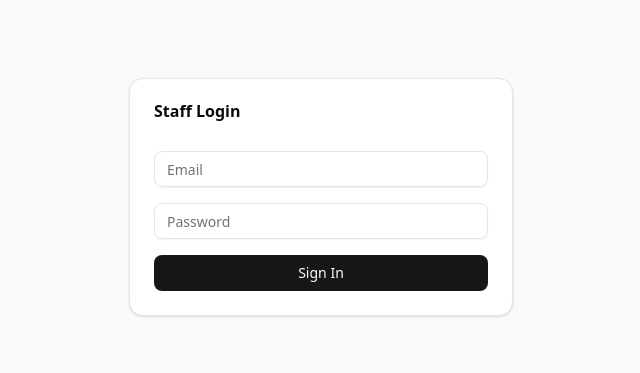
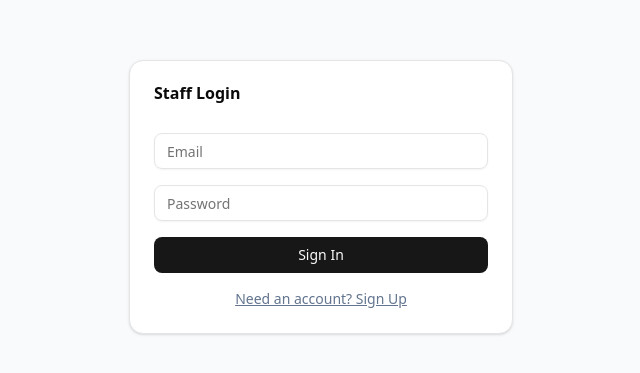
Before and after one commit to aroseros/UQMS, a Next.js app: page /login in a window 1280 px wide. Shown: the part 203-576 px from the top of the page, without its empty margins (319-959 px from the left). Built offline with nearby package versions, Linux system fonts and the light colour scheme; no server answers.

Commit message:
add sign up toggle to login

```diff
--- a/src/app/login/page.tsx
+++ b/src/app/login/page.tsx
@@ -14,17 +14,27 @@ export default function LoginPage() {
     const router = useRouter();
     const supabase = createClient();
 
-    const handleLogin = async () => {
+    const [isSignUp, setIsSignUp] = useState(false);
+
+    const handleAuth = async () => {
+        if (isSignUp) {
+            const { error } = await supabase.auth.signUp({
+                email,
+                password,
+            });
+            if (error) toast.error(error.message);
+            else toast.success('Check your email to confirm signup!');
+        } else {
             const { error } = await supabase.auth.signInWithPassword({
                 email,
                 password,
             });
-
             if (error) {
                 toast.error('Login failed: ' + error.message);
             } else {
                 toast.success('Logged in!');
                 router.push('/dashboard');
+            }
         }
     };
 
@@ -32,7 +42,7 @@ export default function LoginPage() {
         <div className="min-h-screen flex items-center justify-center bg-slate-50">
             <Card className="w-full max-w-sm">
                 <CardHeader>
-                    <CardTitle>Staff Login</CardTitle>
+                    <CardTitle>{isSignUp ? 'Create Admin Account' : 'Staff Login'}</CardTitle>
                 </CardHeader>
                 <CardContent className="space-y-4">
                     <Input
@@ -47,7 +57,17 @@ export default function LoginPage() {
                         value={password}
                         onChange={e => setPassword(e.target.value)}
                     />
-                    <Button onClick={handleLogin} className="w-full">Sign In</Button>
+                    <Button onClick={handleAuth} className="w-full">
+                        {isSignUp ? 'Sign Up' : 'Sign In'}
+                    </Button>
+                    <div className="text-center text-sm">
+                        <span
+                            className="underline cursor-pointer text-slate-500"
+                            onClick={() => setIsSignUp(!isSignUp)}
+                        >
+                            {isSignUp ? 'Already have an account? Login' : 'Need an account? Sign Up'}
+                        </span>
+                    </div>
                 </CardContent>
             </Card>
         </div>
```
Lines whose indentation alone changed are shown as unchanged.
